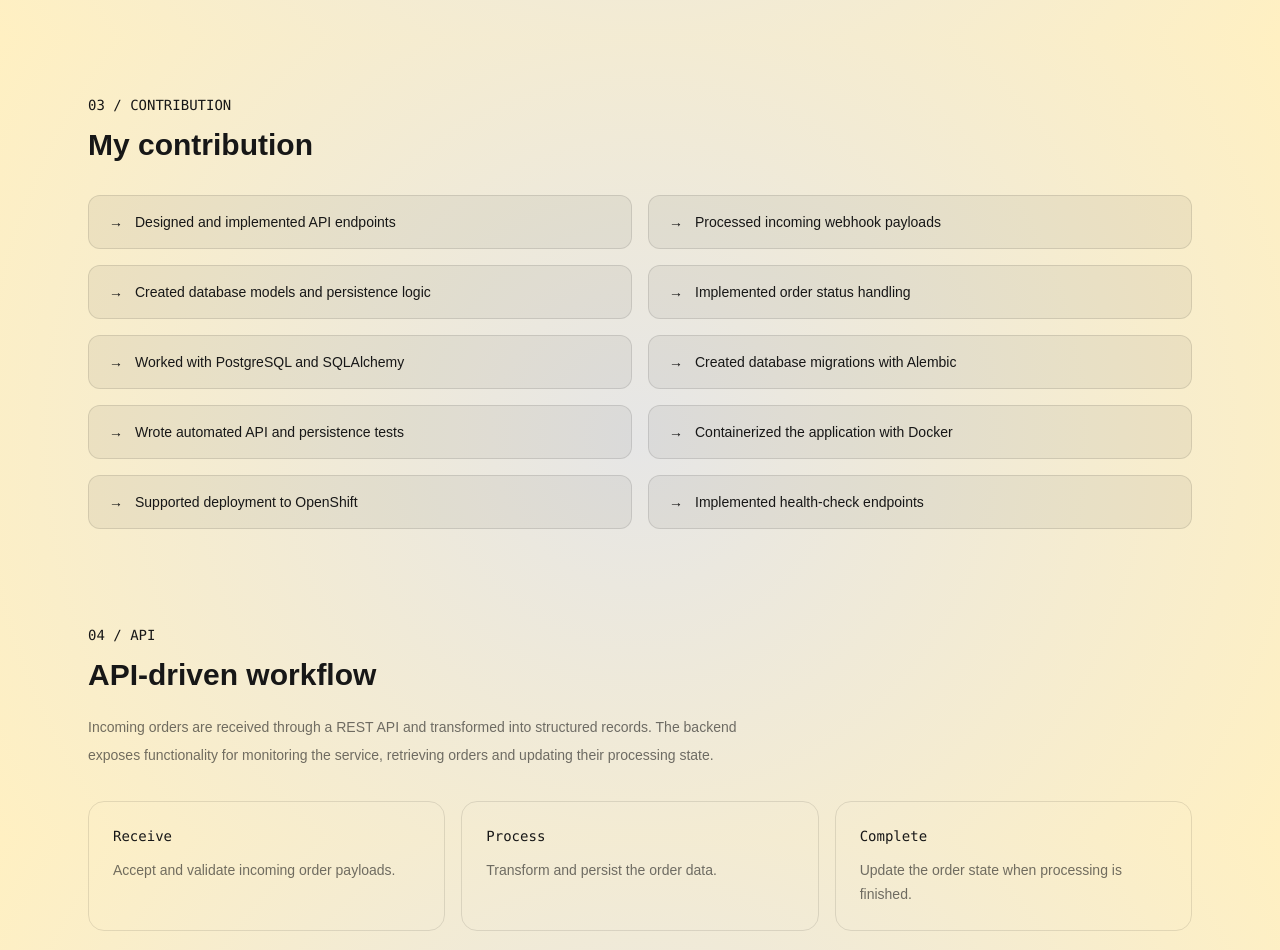
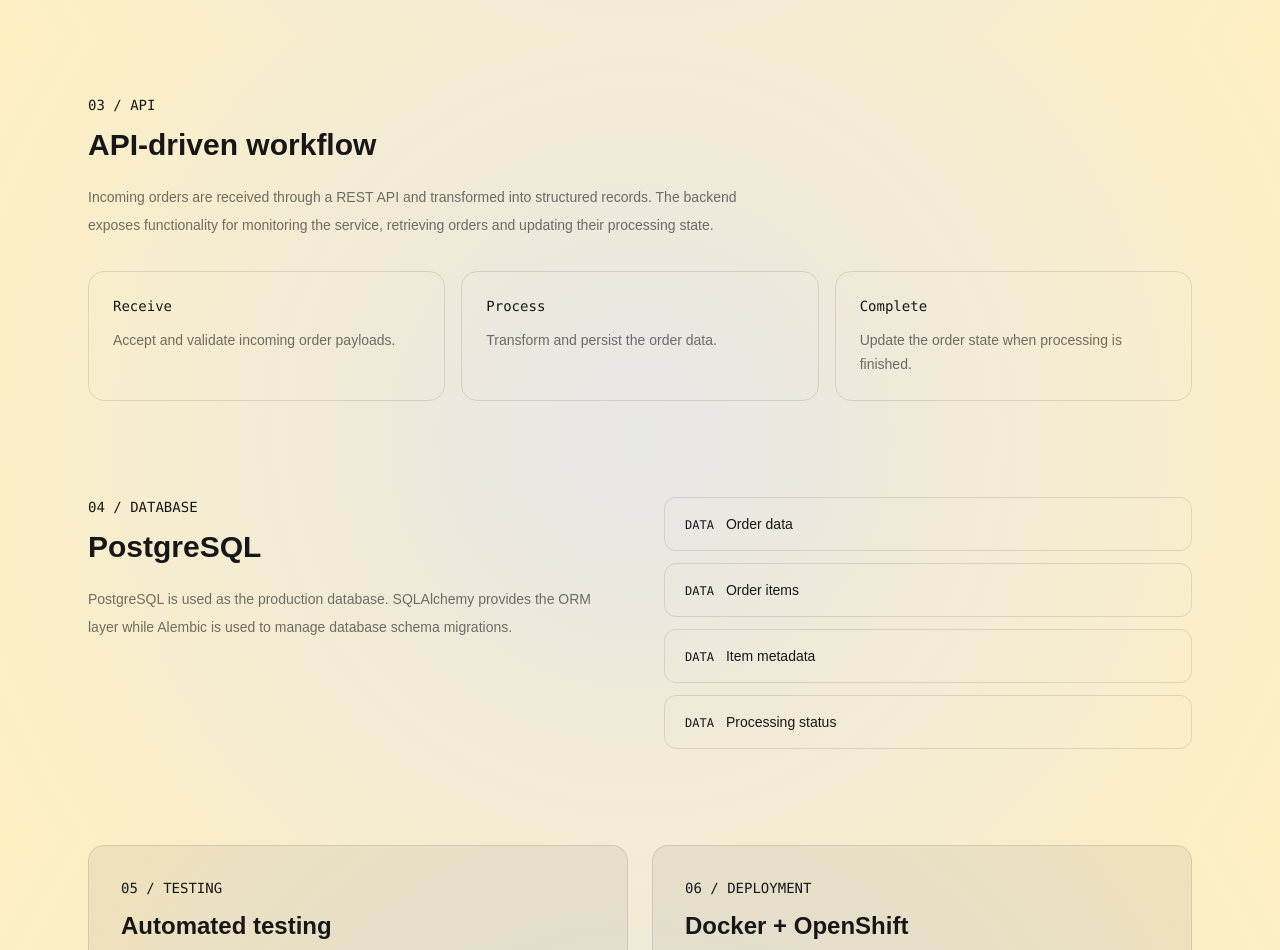
Before and after one commit to ilarikoik/cv, a Next.js app: page /projects/prototype in a window 1280 px wide. Shown: the part 1562-2512 px from the top of the page. Built offline with nearby package versions, Linux system fonts and the light colour scheme; a web font is replaced by a local one.

Commit message:
copy email , ui fixes

```diff
--- a/app/layout.tsx
+++ b/app/layout.tsx
@@ -10,8 +10,11 @@ const Elms = Elms_Sans({
 });
 
 export const metadata: Metadata = {
-  title: "My App",
-  description: "My application",
+  title: "Ilari",
+  description: "My personal website and portfolio",
+  icons: {
+    icon: "/favicon.ico?v=2",
+  },
 };
 
 export default function RootLayout({
--- a/app/projects/chrome-extension/page.tsx
+++ b/app/projects/chrome-extension/page.tsx
@@ -10,7 +10,7 @@ export default function Page() {
         <div className="flex flex-col gap-3">
   <BackButton />
   <p className="font-mono text-sm text-accent-500">
-    CLIENT PROJECT / 03
+    THESIS PROJECT / 01
   </p>
 </div>
 
--- a/app/projects/prototype/page.tsx
+++ b/app/projects/prototype/page.tsx
@@ -91,7 +91,6 @@ export default function Page() {
             </div>
           </section>
 
-          {/* Architecture */}
           <section className="mt-24">
             <p className="font-mono text-sm text-accent-500">
               02 / ARCHITECTURE
@@ -130,47 +129,9 @@ export default function Page() {
             </div>
           </section>
 
-          {/* Responsibilities */}
           <section className="mt-24">
             <p className="font-mono text-sm text-accent-500">
-              03 / CONTRIBUTION
-            </p>
-
-            <h2 className="mt-3 text-3xl font-semibold">
-              My contribution
-            </h2>
-
-            <div className="mt-8 grid gap-4 md:grid-cols-2">
-              {[
-                "Designed and implemented API endpoints",
-                "Processed incoming webhook payloads",
-                "Created database models and persistence logic",
-                "Implemented order status handling",
-                "Worked with PostgreSQL and SQLAlchemy",
-                "Created database migrations with Alembic",
-                "Wrote automated API and persistence tests",
-                "Containerized the application with Docker",
-                "Supported deployment to OpenShift",
-                "Implemented health-check endpoints",
-              ].map((item) => (
-                <div
-                  key={item}
-                  className="rounded-xl border border-black/10 bg-black/5 px-5 py-4 text-sm dark:border-white/10 dark:bg-white/5"
-                >
-                  <span className="mr-3 text-accent-500">
-                    →
-                  </span>
-
-                  {item}
-                </div>
-              ))}
-            </div>
-          </section>
-
-          {/* API */}
-          <section className="mt-24">
-            <p className="font-mono text-sm text-accent-500">
-              04 / API
+              03 / API
             </p>
 
             <h2 className="mt-3 text-3xl font-semibold">
@@ -215,11 +176,10 @@ export default function Page() {
             </div>
           </section>
 
-          {/* Database */}
           <section className="mt-24 grid gap-12 md:grid-cols-2">
             <div>
               <p className="font-mono text-sm text-accent-500">
-                05 / DATABASE
+                04 / DATABASE
               </p>
 
               <h2 className="mt-3 text-3xl font-semibold">
@@ -258,7 +218,7 @@ export default function Page() {
           <section className="mt-24 grid gap-6 md:grid-cols-2">
             <div className="rounded-2xl border border-black/10 bg-black/5 p-8 dark:border-white/10 dark:bg-white/5">
               <p className="font-mono text-sm text-accent-500">
-                06 / TESTING
+                05 / TESTING
               </p>
 
               <h2 className="mt-3 text-2xl font-semibold">
@@ -279,7 +239,7 @@ export default function Page() {
             {/* Deployment */}
             <div className="rounded-2xl border border-black/10 bg-black/5 p-8 dark:border-white/10 dark:bg-white/5">
               <p className="font-mono text-sm text-accent-500">
-                07 / DEPLOYMENT
+                06 / DEPLOYMENT
               </p>
 
               <h2 className="mt-3 text-2xl font-semibold">
@@ -313,7 +273,7 @@ export default function Page() {
           {/* Stack */}
           <section className="mt-24">
             <p className="font-mono text-sm text-accent-500">
-              08 / STACK
+              07 / STACK
             </p>
 
             <div className="mt-8 grid gap-4 md:grid-cols-4">
--- a/app/projects/stocks/page.tsx
+++ b/app/projects/stocks/page.tsx
@@ -8,7 +8,7 @@ export default function Page() {
 
     <BackButton />
     <p className="font-mono text-sm text-accent-500 mt-5">
-      CLIENT PROJECT / 03
+      PROJECT / 02
     </p>
             <h1 className="mt-4 text-5xl font-bold tracking-tight md:text-6xl">
               Trading Journal
--- a/app/ui/dashboard/comment.tsx
+++ b/app/ui/dashboard/comment.tsx
@@ -13,12 +13,12 @@ export default function CommentForm() {
         name="message"
         rows={10}
         placeholder="Whats on your mind?"
-        className="w-full resize-none bg-black/10 dark:bg-white/15 rounded-xl border-ink-950/10  p-4 outline-none transition dark:border-paper-50/10 dark:bg-ink-900/50 "
+        className="w-full h-32 md:h-fit bg-black/10 dark:bg-white/15 rounded-xl border-ink-950/10 p-4 outline-none transition dark:border-paper-50/10 dark:bg-ink-900/50 "
         onChange={(e) => setMessage(e.target.value)}
         value={message}
       />
 
-      <PopUp message={message} setMessage={setMessage} className="cursor-pointer self-end px-6 py-3 text-sm font-semibold transition  hover:bg-black/10 dark:hover:bg-white/15 rounded-2xl" />
+      <PopUp message={message} setMessage={setMessage} className="cursor-pointer self-end px-6 py-3 text-sm transition dark:text-white/70 hover:bg-black/10 dark:hover:bg-white/15 rounded-2xl" />
     </form>
   );
 }
--- /dev/null
+++ b/app/ui/dashboard/copyEmail.tsx
@@ -0,0 +1,35 @@
+"use client";
+import { Mail, Check } from "lucide-react";
+import { useState } from "react";
+
+export default function CopyEmail() {
+  const [copied, setCopied] = useState(false);
+
+  const copyEmail = () => {
+    navigator.clipboard.writeText("ilari.koik@gmail.com");
+    setCopied(true);
+    setTimeout(() => setCopied(false), 1500);
+  };
+
+  return (
+    <div className="relative flex items-center">
+      <button
+        onClick={copyEmail}
+        className="flex h-10 w-10 items-center justify-center rounded-full border border-black/10 bg-black/5 transition hover:-translate-y-1 hover:bg-accent-500 hover:text-white dark:border-white/10 dark:bg-white/5"
+        aria-label="Copy email"
+      >
+        {copied ? <Check size={17} /> : <Mail size={17} />}
+      </button>
+
+      <span
+        role="status"
+        aria-live="polite"
+        className={`pointer-events-none absolute left-1/2 -top-9 -translate-x-1/2 whitespace-nowrap rounded-md bg-black px-2 py-1 text-xs text-white transition-all duration-200 dark:bg-white dark:text-black ${
+          copied ? "opacity-100" : "opacity-0 translate-y-1"
+        }`}
+      >
+        Copied!
+      </span>
+    </div>
+  );
+}
--- a/app/ui/dashboard/footer.tsx
+++ b/app/ui/dashboard/footer.tsx
@@ -7,7 +7,7 @@ export function Footer() {
     return (
       <footer id="contact" className="mx-auto max-w-6xl px-6 py-24">
         <div className="relative overflow-hidden bg-paper-50 text-ink-950 transition-colors dark:bg-ink-950 dark:text-paper-50">
-          <h2 className="font-mono mt-2 font-display text-xl tracking-tight md:text-2xl">
+          <h2 className="hidden md:flex font-mono mt-2 font-display text-xl tracking-tight md:text-2xl">
             Maybe there is something we can do together?
           </h2>
           <h6 className='font-mono'>Leave a message with contact info and I will get back to you.</h6>
--- a/app/ui/dashboard/hero.tsx
+++ b/app/ui/dashboard/hero.tsx
@@ -147,6 +147,7 @@
 
 
 import { Mail, CodeXml } from "lucide-react";
+import CopyEmail from "./copyEmail";
 
 export function Hero() {
   return (
@@ -179,7 +180,8 @@ export function Hero() {
         <div className="mt-8 flex items-center gap-4">
           <a
             href="#projects"
-            className="rounded-full border border-black/10 bg-black/5 px-6 py-3 text-sm font-semibold transition hover:-translate-y-0.5 hover:bg-black/10 dark:border-white/10 dark:bg-white/5 dark:hover:bg-white/10"
+            className="rounded-full border border-black/10 bg-black/5 px-6 py-3 text-sm font-semibold transition hover:-translate-y-0.5 dark:border-white/10 dark:bg-white/5 dark:hover:bg-white/10 hover:text-white"
+
           >
             Projects
           </a>
@@ -196,13 +198,14 @@ export function Hero() {
             <CodeXml size={17} />
           </a>
 
-          <a
+    <CopyEmail/>
+          {/* <a
             href="mailto:ilari.koik@gmail.com"
             className="flex h-10 w-10 items-center justify-center rounded-full border border-black/10 bg-black/5 transition hover:-translate-y-1 hover:bg-accent-500 hover:text-white dark:border-white/10 dark:bg-white/5"
             aria-label="Email"
           >
             <Mail size={17} />
-          </a>
+          </a> */}
         </div>
       </div>
 
```
